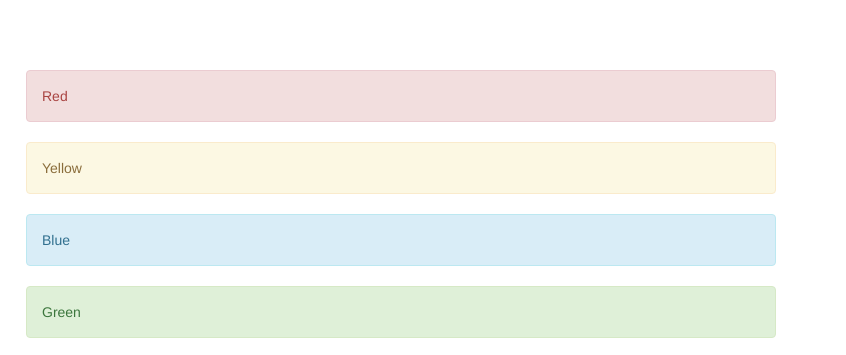
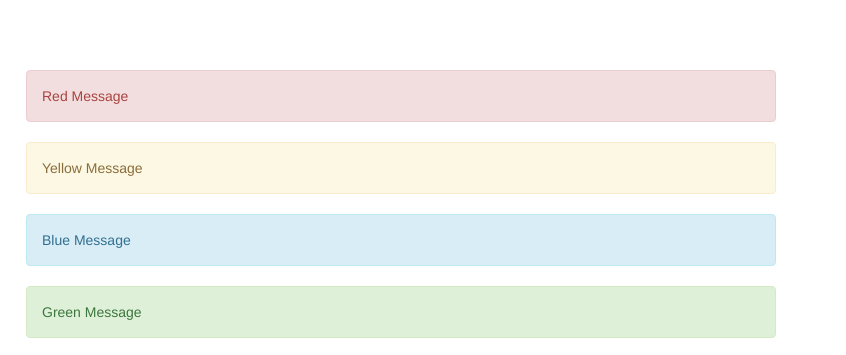
Before and after one commit to vahyno/jquery-playground-lab, a plain HTML site: page index.html in a window 1280 px wide. Shown: the top 355 px of the page, 434-1280 px from the left. Drawn offline with nearby package versions, Linux system fonts and the light colour scheme.

Commit message:
clarify html

```diff
--- a/index.html
+++ b/index.html
@@ -31,10 +31,10 @@
           <img class="img-thumbnail">
         </div>
         <div class="col-md-8">
-          <div class="alert alert-danger">Red</div>
-          <div class="alert alert-warning">Yellow</div>
-          <div class="alert alert-info">Blue</div>
-          <div class="alert alert-success">Green</div>
+          <div class="alert alert-danger">Red Message</div>
+          <div class="alert alert-warning">Yellow Message</div>
+          <div class="alert alert-info">Blue Message</div>
+          <div class="alert alert-success">Green Message</div>
         </div>
       </div>
       <div class="row">
```
